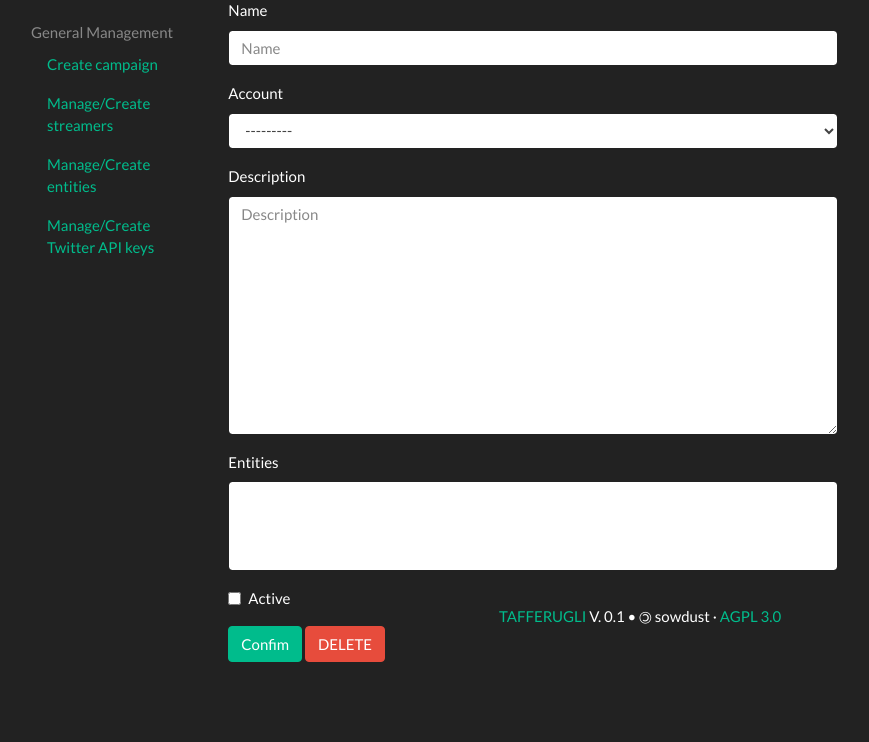
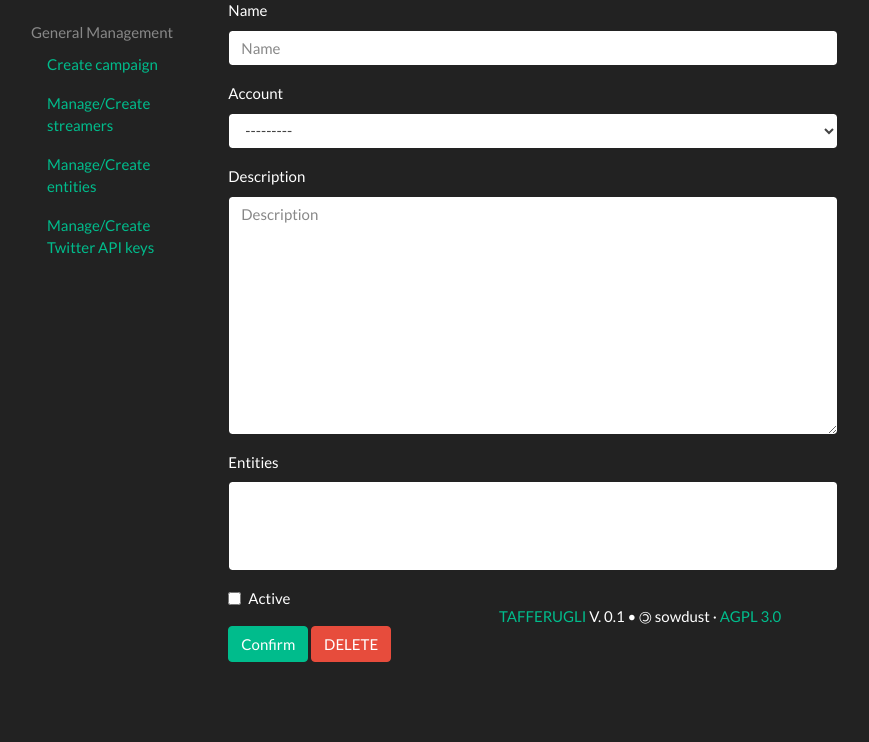
Before and after one commit to sowdust/tafferugli, a Django app: page /manage/campaign/ in a window 1280 px wide. Shown: the part 156-898 px from the top of the page, without its empty margins (0-869 px from the left). Run offline with Django 3.2, Linux system fonts and the light colour scheme; the visitor is signed in with stand-in values (Sample User, id 1); data that the repository does not hold is empty; some libraries are stand-ins or nearby versions.

Commit message:
spelling: confirm
Signed-off-by: Josh Soref <jsoref@users.noreply.github.com>

```diff
--- a/twitter/templates/manage/campaign.html
+++ b/twitter/templates/manage/campaign.html
@@ -89,7 +89,7 @@ var process_form_template = function(result) {
 					{% endif %}
 				</div>
 			{% endfor %}
-			<input type="submit" class="btn btn-success" value="Confim">
+			<input type="submit" class="btn btn-success" value="Confirm">
 			<input type="button" class="btn btn-danger" value="DELETE" data-toggle="modal" data-target="#deleteModal">
 		</form>
 	</div>
--- a/twitter/templates/manage/entities.html
+++ b/twitter/templates/manage/entities.html
@@ -69,7 +69,7 @@ var process_form_template = function(result) {
 				{% endfor %}
 			<hr />
 			{% endfor %}
-			<input type="submit" class="btn btn-success" value="Confim">
+			<input type="submit" class="btn btn-success" value="Confirm">
 		</form>
 	</div>
 
--- a/twitter/templates/manage/streamers.html
+++ b/twitter/templates/manage/streamers.html
@@ -73,7 +73,7 @@ var process_form_template = function(result) {
 				{% endfor %}
 			<hr />
 			{% endfor %}
-			<input type="submit" class="btn btn-success" value="Confim">
+			<input type="submit" class="btn btn-success" value="Confirm">
 		</form>
 	</div>
 
--- a/twitter/templates/manage/twitter_accounts.html
+++ b/twitter/templates/manage/twitter_accounts.html
@@ -70,7 +70,7 @@ var process_form_template = function(result) {
 				{% endfor %}
 			<hr />
 			{% endfor %}
-			<input type="submit" class="btn btn-success" value="Confim">
+			<input type="submit" class="btn btn-success" value="Confirm">
 		</form>
 	</div>
 
```
